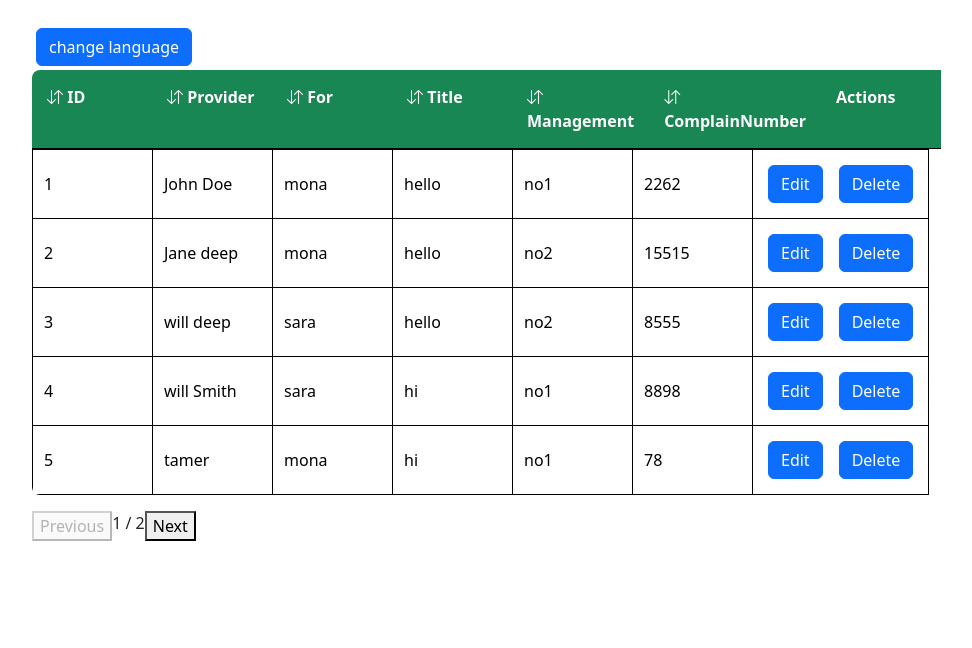
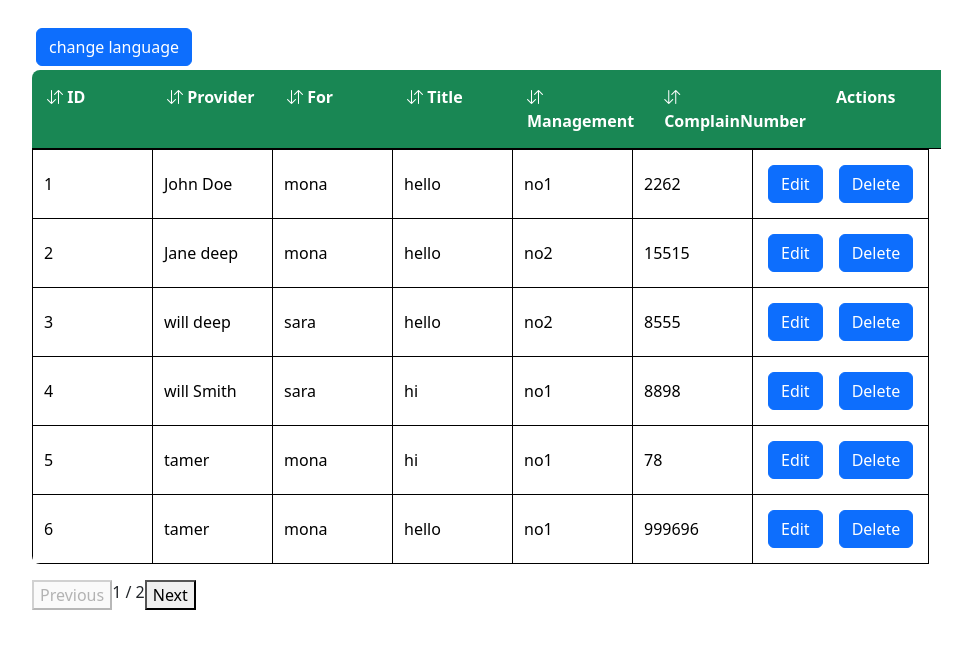
Before and after one commit to ahmedsaad412/CustomerSerivce, an Angular app: page / in a window 1280 px wide. Shown: the top 648 px of the page, without its empty margins (50-1022 px from the left). Built offline with nearby package versions, Linux system fonts and the light colour scheme.

Commit message:
before change pagination

```diff
--- a/src/app/Components/table-body/table-body.component.html
+++ b/src/app/Components/table-body/table-body.component.html
@@ -1,4 +1,4 @@
-<tr *ngFor="let item of paginatedData ;let i = index">
+<tr *ngFor="let item of tableData.data ;let i = index">
   <ng-container *ngFor="let header of tableData.headers" >
   <ng-container >
     <td *ngIf="header.text !== 'Actions'">
--- a/src/app/core/services/sort.service.ts
+++ b/src/app/core/services/sort.service.ts
@@ -10,7 +10,7 @@ tableData :ITableData |any
   constructor() { }
   sortColumn(header: ITableHeader ,data :any) {
     this.tableData=data;
-    header.sortDirection = header.sortDirection === 'desc' ? 'asc' : 'desc';
+    header.sortDirection = header.sortDirection === 'asc' ? 'desc' : 'asc';
     this.tableData.sort = {
       sortBy: header.text.toLowerCase(),
       sortDirection: header.sortDirection
```
Also changed, not shown: src/app/Components/pagination/pagination.component.ts (+0 -11 lines).
